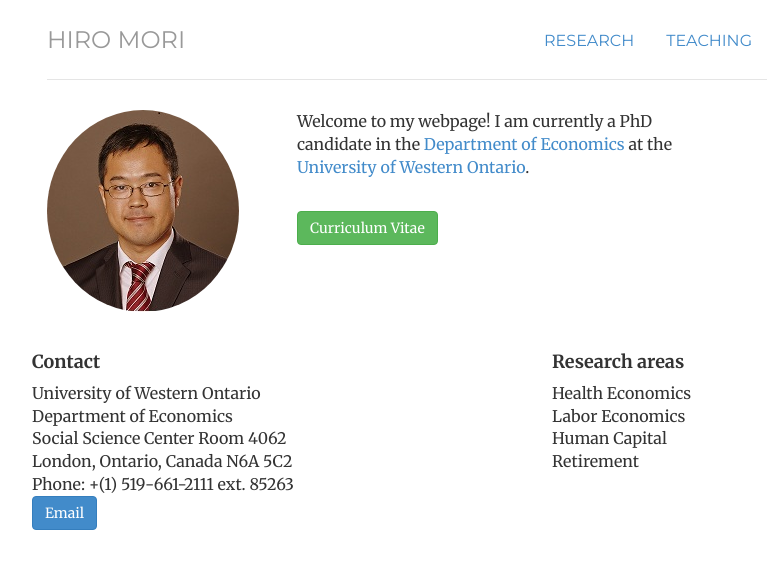
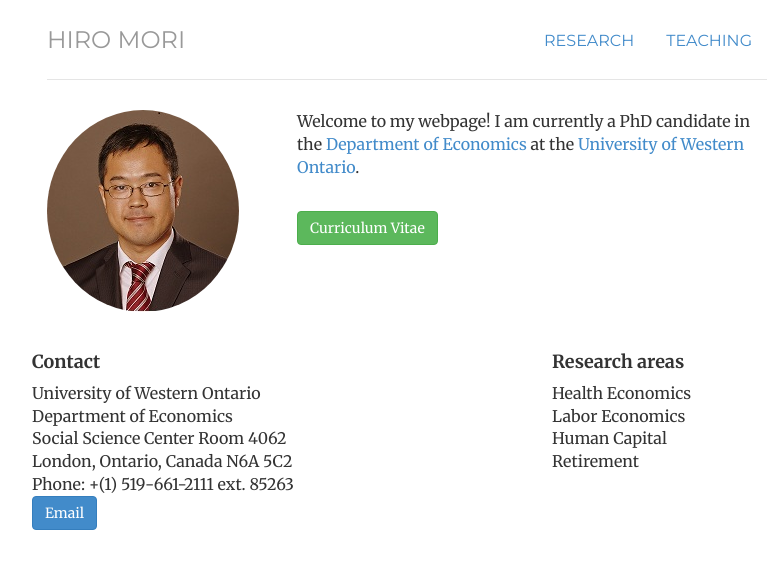
Before and after one commit to morihiroaki/morihiroaki.github.io, a Jekyll site: the page built from index.html, in a window 1280 px wide. Shown: the top 569 px of the page, without its empty margins (233-1015 px from the left). Built offline with Jekyll 4.4.1, drawn with Linux system fonts in a browser that asks for light colours.

Commit message:
Update index.html

```diff
--- a/index.html
+++ b/index.html
@@ -10,7 +10,7 @@
               <div class='col-sm-4'>
             	<img  class="img-circle avatar" alt="Hiro Mori" src="files/portrait.jpg">
              </div>
-             <div class='col-sm-7'>
+             <div class='col-sm-8'>
               <p> Welcome to my webpage! I am currently a PhD candidate in the <a href="http://economics.uwo.ca/">Department of Economics</a> at the <a href="http://www.uwo.ca/">University of Western Ontario</a>.  </p>
               <br/>
               	<a href="/files/cv_mori.pdf" class="btn btn-success" title="Download CV as PDF">Curriculum Vitae</a>
```
